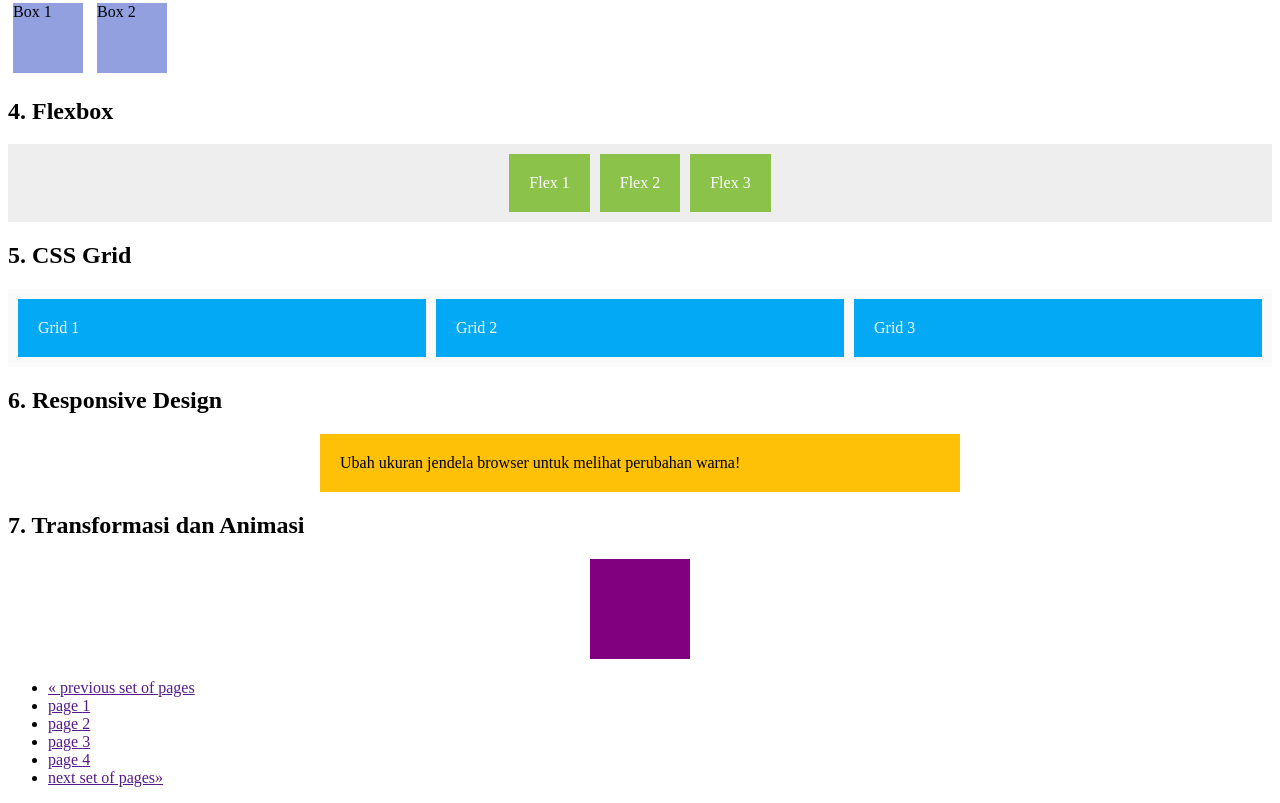
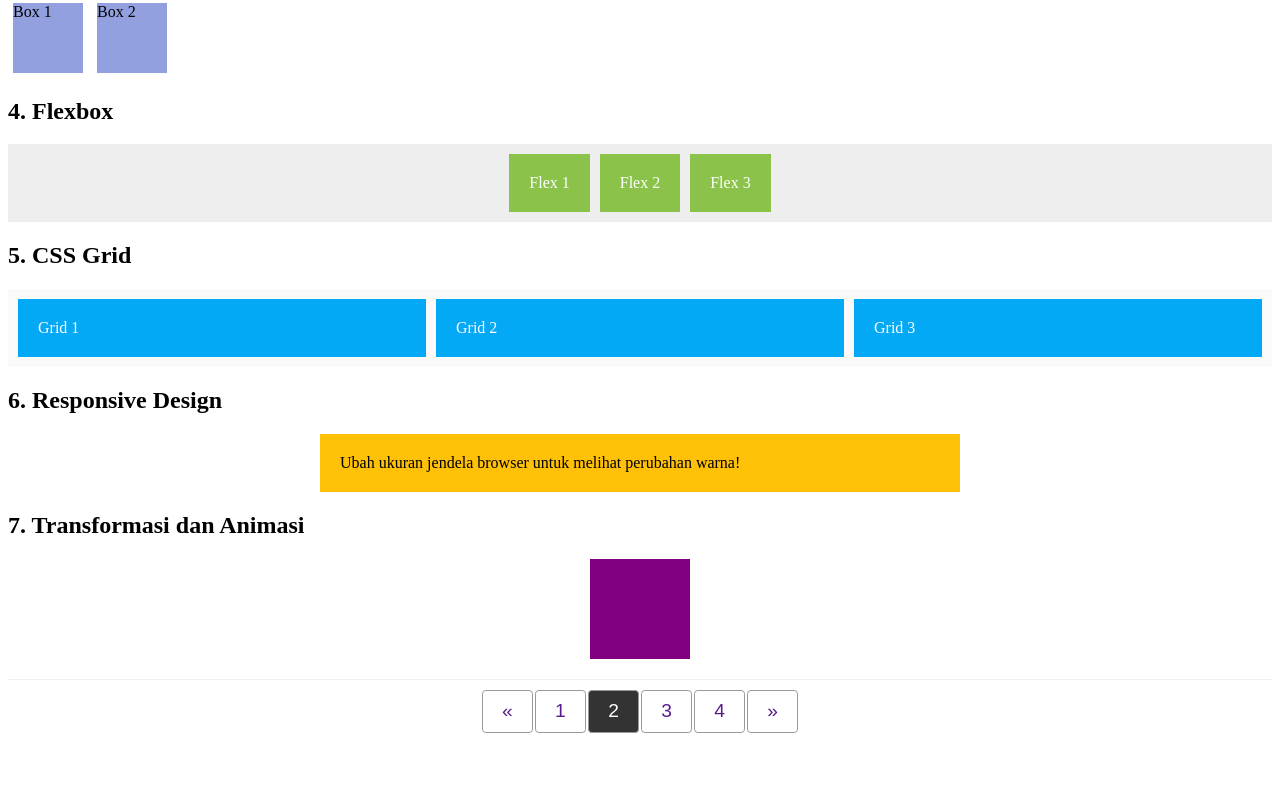
Before and after one commit to HylmiRidzaldy/1124160204-html-css, a plain HTML site: page basic-css/index.html in a window 1280 px wide. Shown: the part 546-1349 px from the top of the page. After the commit the page ends 1287 px from the top, so only its background shows below. Drawn offline with Linux system fonts and the light colour scheme.

Commit message:
menambahkan pagination

```diff
--- a/basic-css/index.html
+++ b/basic-css/index.html
@@ -102,6 +102,52 @@
     .animated-box:hover {
       transform: rotate(15deg) scale(1.2); /* Efek rotasi dan perbesaran saat hover */
     }
+    	  /* ### Pagination ### */
+          .visuallyhidden {
+			  border: 0;
+			  clip: rect(0 0 0 0);
+			  height: auto;
+			  margin: 0;
+			  overflow: hidden;
+			  padding: 0;
+			  position: absolute;
+			  width: 1px;
+			  white-space: nowrap;
+			}
+
+			nav {
+			  border-top: 1px solid #eee;
+			  margin-top: 1em;
+			  padding-top: 0.5em;
+			  font: 1.2em sans-serif;
+
+			  display: flex;
+			  justify-content: center;
+			}
+
+			.pagination {
+			  list-style: none;
+			  margin: 0;
+			  padding: 0;
+			  display: flex;
+			}
+
+			.pagination li {
+			  margin: 0 1px;
+			}
+
+			.pagination a {
+			  display: block;
+			  padding: 0.5em 1em;
+			  border: 1px solid #999;
+			  border-radius: 0.2em;
+			  text-decoration: none;
+			}
+
+			.pagination a[aria-current="page"] {
+			  background-color: #333;
+			  color: #fff;
+			}
 
 
   </style>
```
